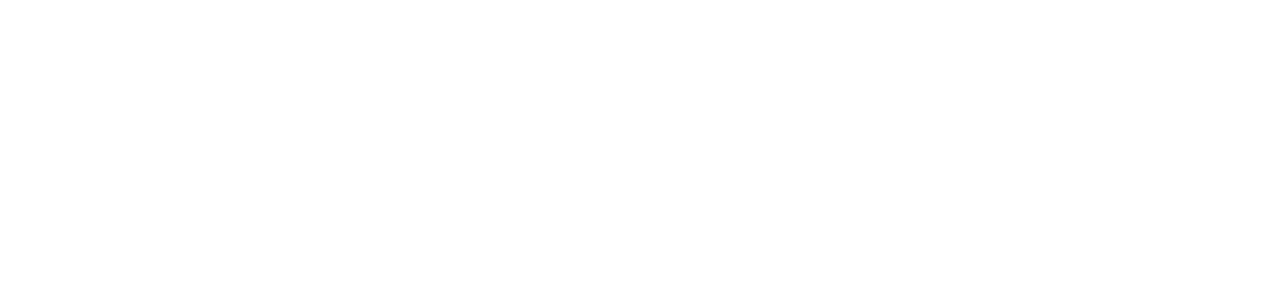
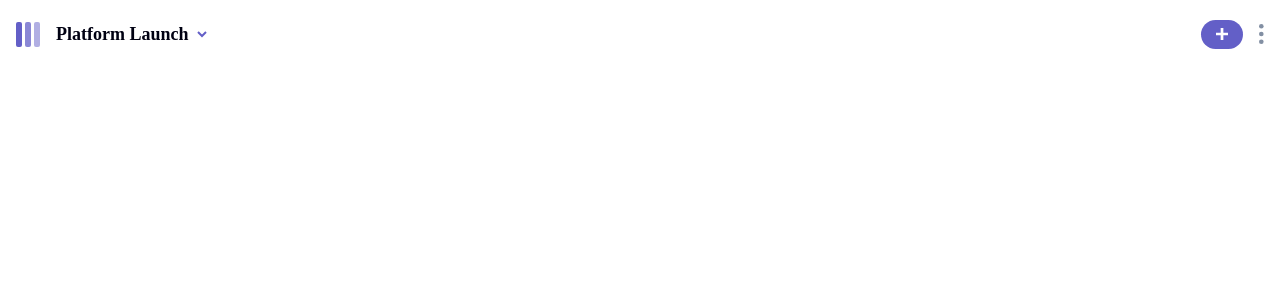
Before and after one commit to surrealgee/kanban-task-management-web-app, a React (Vite) app: page / in a window 1280 px wide. Shown: the top 300 px of the page. Built offline with nearby package versions, Linux system fonts and the light colour scheme.

Commit message:
Build static Header component

```diff
--- a/index.html
+++ b/index.html
@@ -2,9 +2,8 @@
 <html lang="en">
   <head>
     <meta charset="UTF-8" />
-    <link rel="icon" type="image/svg+xml" href="/vite.svg" />
     <meta name="viewport" content="width=device-width, initial-scale=1.0" />
-    <title>Vite + React</title>
+    <title>Kanban</title>
   </head>
   <body>
     <div id="root"></div>
--- a/package.json
+++ b/package.json
@@ -10,7 +10,8 @@
   },
   "dependencies": {
     "react": "^18.2.0",
-    "react-dom": "^18.2.0"
+    "react-dom": "^18.2.0",
+    "styled-components": "^5.3.9"
   },
   "devDependencies": {
     "@types/react": "^18.0.28",
--- a/src/App.jsx
+++ b/src/App.jsx
@@ -1,7 +1,12 @@
 import { useState } from "react";
+import Header from "./components/Header";
 
 function App() {
-  return <div className="App"></div>;
+  return (
+    <div className="App">
+      <Header />
+    </div>
+  );
 }
 
 export default App;
--- /dev/null
+++ b/src/components/Header.jsx
@@ -0,0 +1,54 @@
+import logoMobile from "../assets/logo-mobile.svg";
+import iconChevronDown from "../assets/icon-chevron-down.svg";
+import iconAddTask from "../assets/icon-add-task-mobile.svg";
+import iconVerticalEllipsis from "../assets/icon-vertical-ellipsis.svg";
+
+import styled from "styled-components";
+
+function Header() {
+  return (
+    <StyledHeader>
+      <img src={logoMobile} alt="kanban logo" />
+      <div>
+        <h2>Platform Launch</h2>
+        <img src={iconChevronDown} alt="down arrow" />
+      </div>
+      <button>
+        <img src={iconAddTask} alt="plus sign" />
+      </button>
+      <img src={iconVerticalEllipsis} alt="three vertical dots" />
+    </StyledHeader>
+  );
+}
+
+const StyledHeader = styled.header`
+  display: flex;
+  align-items: center;
+  gap: 1em;
+  padding: 1.25em 1em;
+
+  div {
+    display: flex;
+    align-items: center;
+    gap: 0.5em;
+    margin-right: auto;
+  }
+
+  h2 {
+    font-family: "Plus Jakarta Sans";
+    font-size: 1.125rem;
+    color: #000112;
+    margin: 0;
+  }
+
+  button {
+    background: #635fc7;
+    border-radius: 24px;
+    border: none;
+    padding: 0.625em 1.125em;
+    display: flex;
+    align-items: center;
+  }
+`;
+
+export default Header;
--- /dev/null
+++ b/src/index.css
@@ -0,0 +1,9 @@
+* {
+  box-sizing: border-box;
+}
+
+html,
+body {
+  padding: 0;
+  margin: 0;
+}
--- a/src/main.jsx
+++ b/src/main.jsx
@@ -1,6 +1,7 @@
 import React from "react";
 import ReactDOM from "react-dom/client";
 import App from "./App";
+import "./index.css";
 
 ReactDOM.createRoot(document.getElementById("root")).render(
   <React.StrictMode>
```
Also changed, not shown: 1 other file (tests, documents, lock files or other folders).
